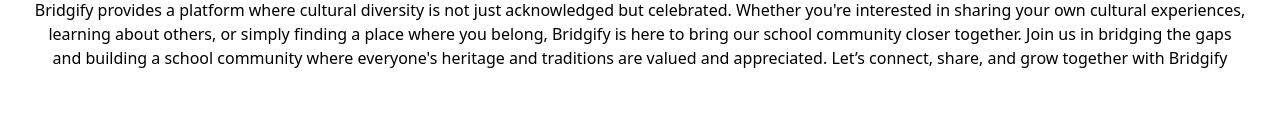
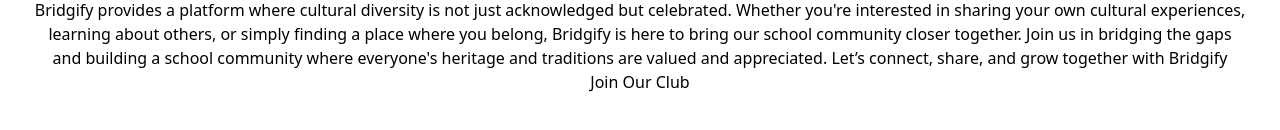
Before and after one commit to Muguntha96/bridgify-frontend, a React (Vite) app: page /about in a window 1280 px wide. Shown: the part 182-312 px from the top of the page. Built offline with nearby package versions, Linux system fonts and the light colour scheme; no server answers.

Commit message:
add join our club button in about section

```diff
--- a/src/components/Nav/Nav.jsx
+++ b/src/components/Nav/Nav.jsx
@@ -20,8 +20,7 @@ const Nav = (props) => {
       onScroll={() =>props. handleScroll('events', '/events')}>
         Upcoming Events
       </NavLink>
-      <NavLink to="/members"
-      onScroll={() => props.handleScroll('newMember', '/members')}>
+      <NavLink to="/members">
         Join Our Club
       </NavLink>
       {/* <NavLink to="/newBlogs"
--- a/src/pages/About/About.jsx
+++ b/src/pages/About/About.jsx
@@ -1,14 +1,7 @@
-import { useEffect } from "react"
+import { NavLink } from "react-router-dom"
 
 
-const About = ({id}) => {
-  useEffect(()=>{
-    const field=document.getElementById(id)
-    if(field){
-      field.scrollIntoView({behavior:'smooth'})
-    }
-  },[id])
-
+const About = (props) => {
   return (
 
     <>
@@ -18,6 +11,11 @@ const About = ({id}) => {
     <p>Welcome to Bridgify, a student club dedicated to bringing together individuals from all around the world. Our mission is simple yet powerful: to serve as a bridge that connects students from different cultures, fostering understanding, friendship, and a sense of community.
 In today’s increasingly interconnected world, Bridgify provides a platform where cultural diversity is not just acknowledged but celebrated. Whether you're interested in sharing your own cultural experiences, learning about others, or simply finding a place where you belong, Bridgify is here to bring our school community closer together.
 Join us in bridging the gaps and building a school community where everyone's heritage and traditions are valued and appreciated. Let’s connect, share, and grow together with Bridgify</p>
+<div>
+  <button>
+    <NavLink to="/members">Join Our Club</NavLink>
+  </button>
+</div>
     </>
   );
 }
```
